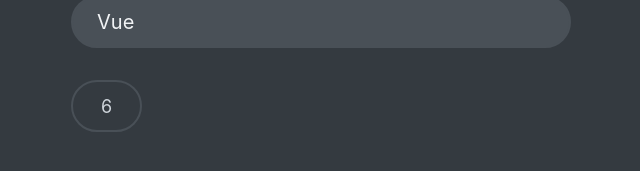
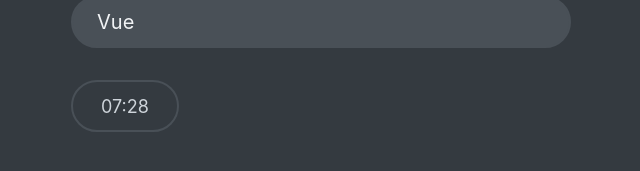
Before and after one commit to sol-tad/REACT-QUIZ-APP, a React (Vite) app: page / in a window 1280 px wide. Both pictures are taken after a click on the button "Let's start". Shown: the part 409-580 px from the top of the page, without its empty margins (319-959 px from the left). Built offline with nearby package versions, Linux system fonts and the light colour scheme; data requests are answered from the project's data file.

Commit message:
update timer component

```diff
--- a/src/App.jsx
+++ b/src/App.jsx
@@ -12,6 +12,7 @@
 import FinishScreen from "./components/FinishScreen";
 import Footer from "./components/Footer";
 import Timer from "./components/Timer";
+const SECS_PER_QUESTION = 30;
 
 const initialState = {
   questions: [],
@@ -20,7 +21,7 @@
   answer: null,
   points: 0,
   highscore: 0,
-  secondsRemaining: 10,
+  secondsRemaining: null,
 };
 
 function reducer(state, action) {
@@ -30,7 +31,11 @@
     case "dataFailed":
       return { ...state, status: "error" };
     case "start":
-      return { ...state, status: "active" };
+      return {
+        ...state,
+        status: "active",
+        secondsRemaining: state.questions.length * SECS_PER_QUESTION,
+      };
 
     case "newAnswer":
       const question = state.questions.at(state.index);
--- a/src/components/Timer.jsx
+++ b/src/components/Timer.jsx
@@ -1,15 +1,25 @@
 import React, { useEffect } from "react";
 
 function Timer({ dispatch, secondsRemaining }) {
+  const mins = Math.floor(secondsRemaining / 60);
+  const seconds = secondsRemaining % 60;
   useEffect(
     function () {
-      setInterval(function () {
+      const id = setInterval(function () {
         dispatch({ type: "tick" });
       }, 1000);
+
+      return () => clearInterval(id);
     },
     [dispatch]
   );
-  return <div className="timer">{secondsRemaining}</div>;
+  return (
+    <div className="timer">
+      {mins < 10 && "0"}
+      {mins}:{seconds < 10 && "0"}
+      {seconds}
+    </div>
+  );
 }
 
 export default Timer;
```
